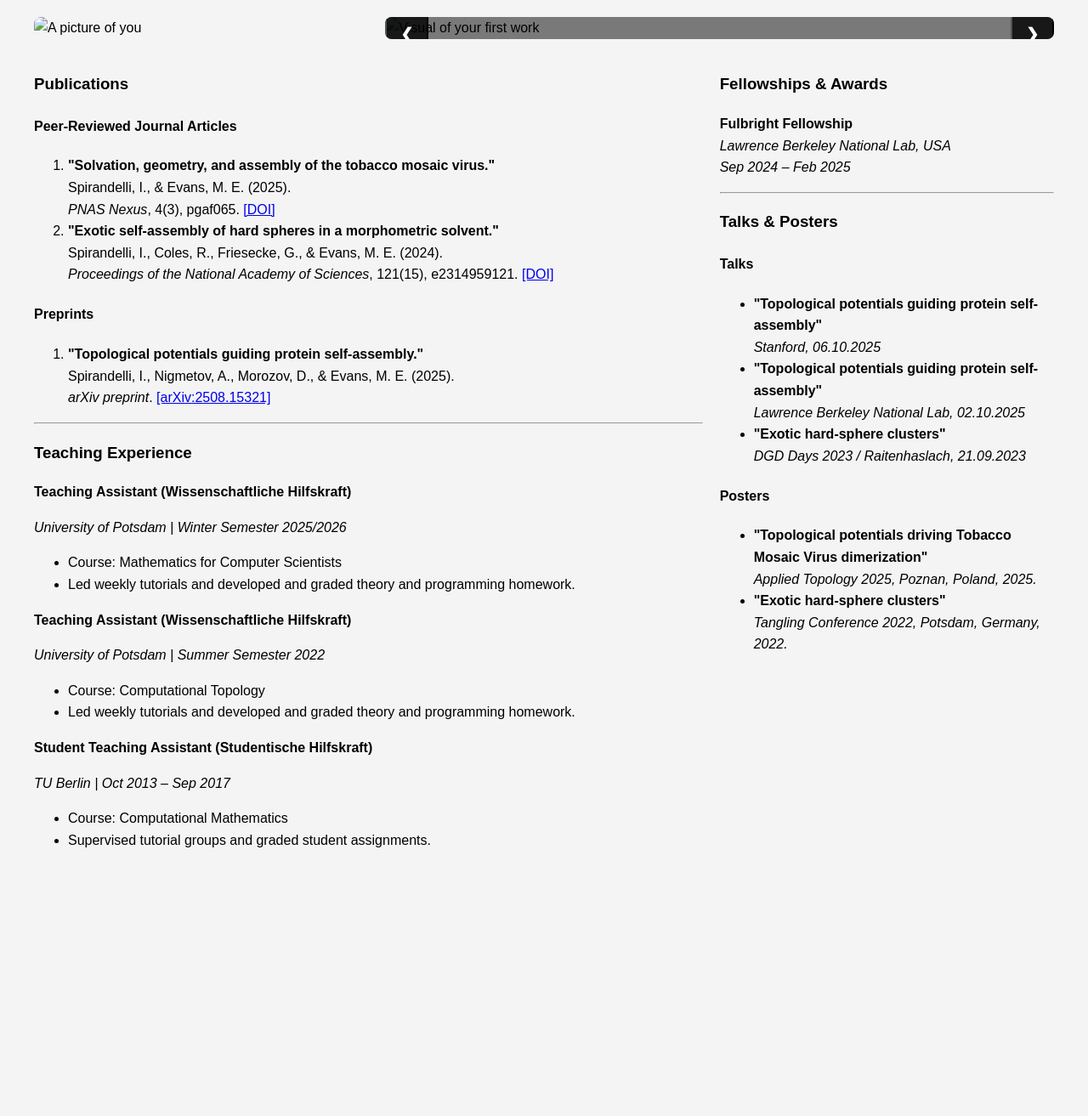
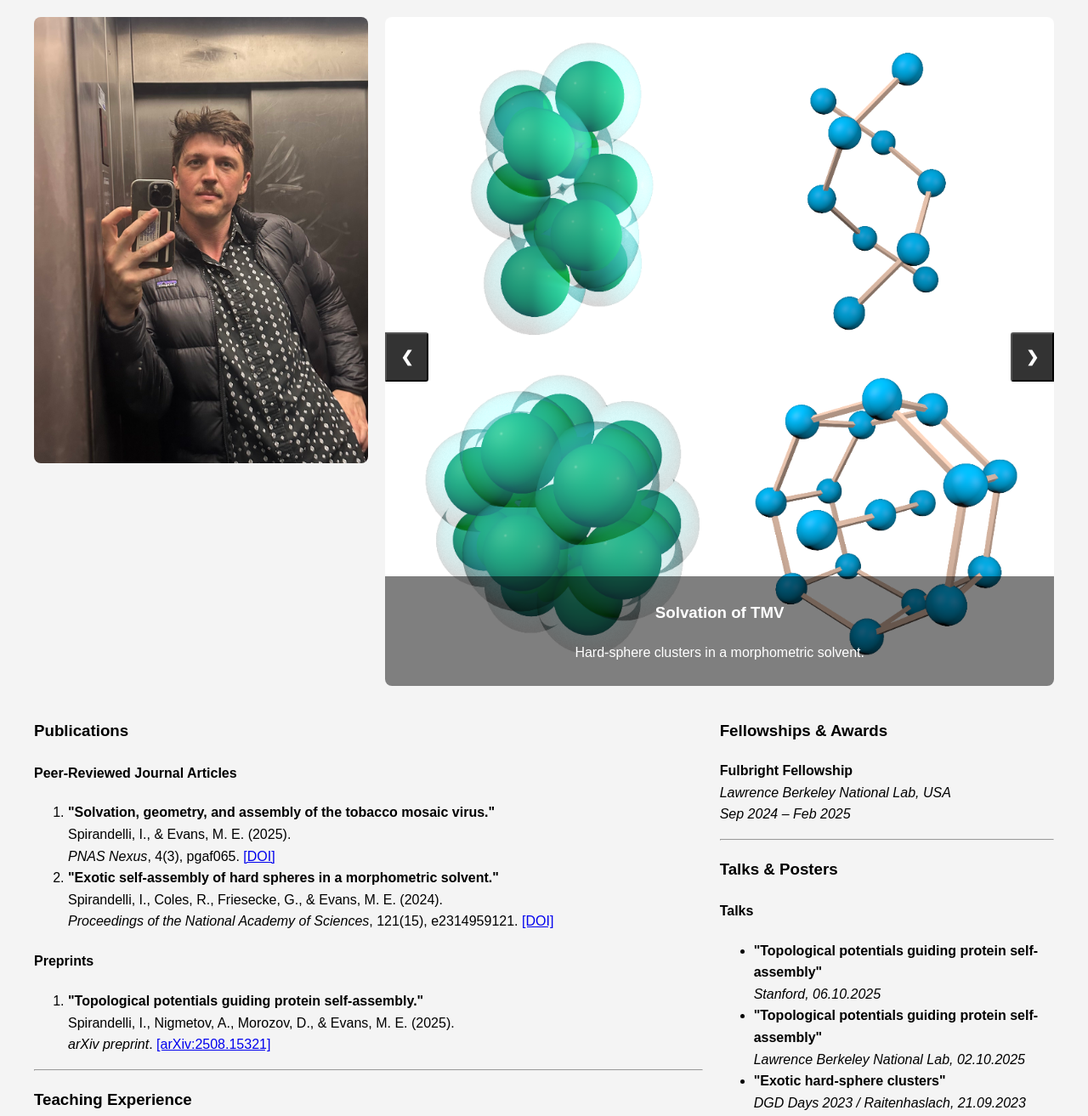
Before and after one commit to IvanSpirandelli/IvanSpirandelli.github.io, a plain HTML site: page index.html in a window 1280 px wide. Shown: the top 1313 px of the page at 85% size. Before the commit the page ends 1037 px from the top, so only its background shows below. Drawn offline with Linux system fonts and the light colour scheme.

Commit message:
correcting image paths

```diff
--- a/index.html
+++ b/index.html
@@ -15,7 +15,7 @@
         <div class="top-section">
             <div class="left-column-top">
                 <!-- UPDATE THIS: Add the path to your picture -->
-                <img src="assets/images/your-picture.jpg" alt="A picture of you" class="profile-pic">
+                <img src="assets/images/profile.jpg" alt="A picture of you" class="profile-pic">
             </div>
             <div class="right-column-top">
                 <!-- Clickable Image Gallery -->
@@ -24,7 +24,7 @@
                         <!-- UPDATE THIS: Add your work images and descriptions -->
                         <!-- Slide 1 -->
                         <div class="slide active">
-                            <img src="assests/images/hard_sphere_clusters.png" alt="Visual of your first work">
+                            <img src="assets/images/hard_sphere_clusters.png" alt="Visual of your first work">
                             <div class="caption">
                                 <h3>Solvation of TMV</h3>
                                 <p>Hard-sphere clusters in a morphometric solvent.</p>
@@ -81,7 +81,6 @@
                     <p><em>University of Potsdam | Winter Semester 2025/2026</em></p>
                     <ul>
                         <li>Course: Mathematics for Computer Scientists</li>
-                        <li>Led weekly tutorials and developed and graded theory and programming homework.</li>
                     </ul>
                 </div>
                 <div class="teaching-entry">
@@ -89,15 +88,13 @@
                     <p><em>University of Potsdam | Summer Semester 2022</em></p>
                     <ul>
                         <li>Course: Computational Topology</li>
-                        <li>Led weekly tutorials and developed and graded theory and programming homework.</li>
                     </ul>
                 </div>
                  <div class="teaching-entry">
                     <p><strong>Student Teaching Assistant (Studentische Hilfskraft)</strong></p>
                     <p><em>TU Berlin | Oct 2013 – Sep 2017</em></p>
                     <ul>
-                        <li>Course: Computational Mathematics</li>
-                        <li>Supervised tutorial groups and graded student assignments.</li>
+                        <li>Courses: Computational Mathematics | Algorithmic Discrete Mathematics</li>
                     </ul>
                 </div>
             </div>
```
